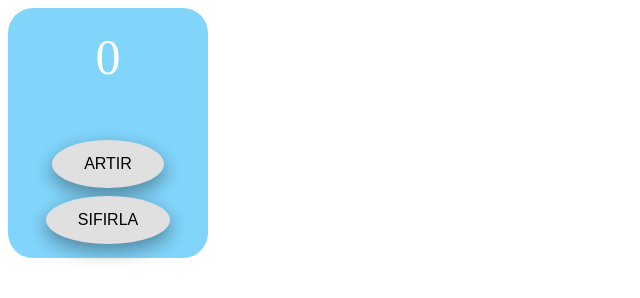
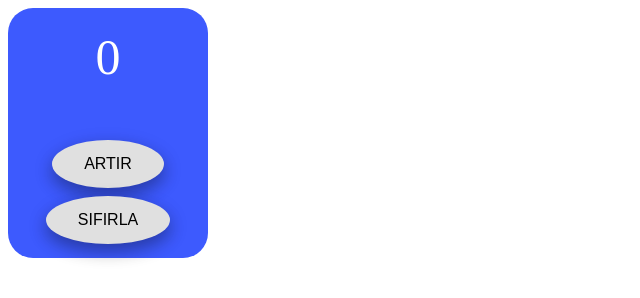
Before and after one commit to emrea06/zikir_sayaci, a plain HTML site: page index.html in a window 1280 px wide. Shown: the whole page, without its empty margins (0-640 px from the left). Drawn offline with Linux system fonts and the light colour scheme.

Commit message:
Update main.css

```diff
--- a/main.css
+++ b/main.css
@@ -3,7 +3,7 @@
 }
 
 .main {
-  background-color: #81D4FA;
+  background-color: #3D5AFE;
   width: 200px;
   height: 250px;
   float: left;
```
